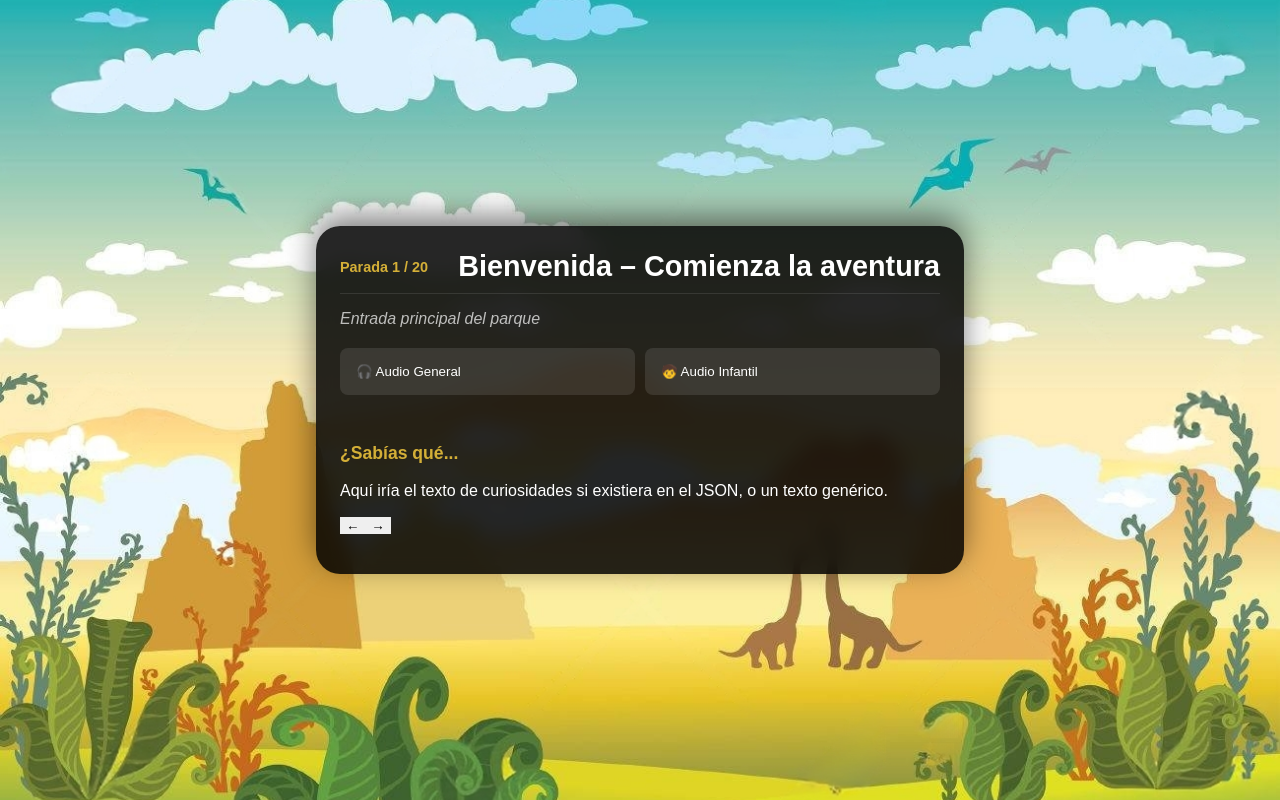
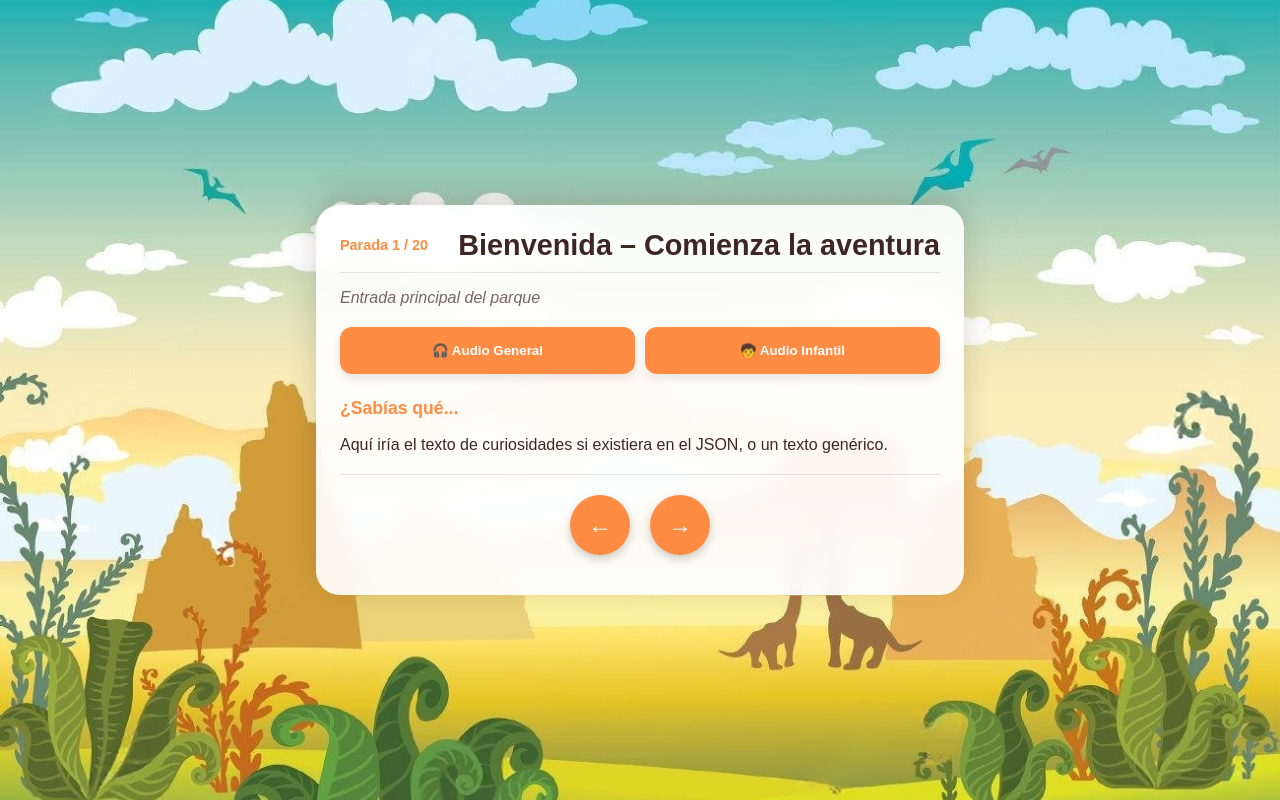
Before and after one commit to Engranajes-Ciencia/Parque-Prehistoria, a React (Vite) app: page /#/visit in a window 1280 px wide. Built offline with nearby package versions, Linux system fonts and the light colour scheme.

Commit message:
Cuartos cambios

```diff
--- a/src/Components/Pages/StopScreen.css
+++ b/src/Components/Pages/StopScreen.css
@@ -13,14 +13,14 @@
 .stop-overlay {
     width: 100%;
     max-width: 600px;
-    background: rgba(0, 0, 0, 0.85);
+    background: rgba(255, 255, 255, 0.9);
     backdrop-filter: blur(10px);
     border-top-left-radius: 24px;
     border-top-right-radius: 24px;
     padding: 24px;
     padding-bottom: 40px;
-    color: white;
-    box-shadow: 0 -10px 30px rgba(0, 0, 0, 0.5);
+    color: var(--text-main);
+    box-shadow: 0 -10px 30px rgba(62, 39, 35, 0.2);
     animation: slideUp 0.5s ease-out;
     max-height: 85vh;
     overflow-y: auto;
@@ -42,7 +42,7 @@
     justify-content: space-between;
     align-items: center;
     margin-bottom: 16px;
-    border-bottom: 1px solid rgba(255, 255, 255, 0.1);
+    border-bottom: 1px solid rgba(0, 0, 0, 0.1);
     padding-bottom: 10px;
 }
 
@@ -73,14 +73,21 @@
 
 .btn-audio {
     flex: 1;
-    background: rgba(255, 255, 255, 0.1);
+    background: var(--primary-color);
     color: white;
-    padding: 12px;
+    padding: 16px;
     border-radius: 12px;
     display: flex;
-    padding: 16px;
-    border-radius: 8px;
-    margin-bottom: 24px;
+    justify-content: center;
+    align-items: center;
+    font-weight: bold;
+    box-shadow: 0 4px 10px rgba(0, 0, 0, 0.1);
+    transition: all 0.2s ease;
+}
+
+.btn-audio.playing {
+    background: var(--accent-color);
+    animation: pulse 2s infinite;
 }
 
 .did-you-know h3 {
@@ -89,12 +96,39 @@
     font-size: 1.1rem;
 }
 
-justify-content: center;
-box-shadow: 0 4px 10px rgba(0, 0, 0, 0.3);
+.nav-controls {
+    display: flex;
+    justify-content: center;
+    gap: 20px;
+    margin-top: 20px;
+    padding-top: 20px;
+    border-top: 1px solid rgba(0, 0, 0, 0.1);
+}
+
+.nav-btn {
+    background: var(--primary-color);
+    color: white;
+    border: none;
+    width: 60px;
+    height: 60px;
+    border-radius: 50%;
+    font-size: 1.5rem;
+    display: flex;
+    align-items: center;
+    justify-content: center;
+    box-shadow: 0 4px 10px rgba(0, 0, 0, 0.2);
+    cursor: pointer;
+    transition: all 0.3s cubic-bezier(0.175, 0.885, 0.32, 1.275);
 }
 
 .nav-btn:hover {
     transform: scale(1.1);
+    background: var(--primary-dark);
+    box-shadow: 0 6px 15px rgba(0, 0, 0, 0.3);
+}
+
+.nav-btn:active {
+    transform: scale(0.95);
 }
 
 @keyframes slideUp {
@@ -106,3 +140,17 @@ box-shadow: 0 4px 10px rgba(0, 0, 0, 0.3);
         transform: translateY(0);
     }
 }
+
+@keyframes pulse {
+    0% {
+        box-shadow: 0 0 0 0 rgba(255, 107, 107, 0.7);
+    }
+
+    70% {
+        box-shadow: 0 0 0 10px rgba(255, 107, 107, 0);
+    }
+
+    100% {
+        box-shadow: 0 0 0 0 rgba(255, 107, 107, 0);
+    }
+}
--- a/src/Components/Pages/VisitController.jsx
+++ b/src/Components/Pages/VisitController.jsx
@@ -85,9 +85,26 @@ const VisitController = () => {
     setViewState(VIEW_STATE.MAP);
   };
 
-  // Render based on state
-  if (viewState === VIEW_STATE.STOP) {
+  // Render logic
+  const isChallengeActive = viewState === VIEW_STATE.CHALLENGE;
+  const isChallengePrompt = viewState === VIEW_STATE.CHALLENGE_PROMPT;
+  const isMapActive = viewState === VIEW_STATE.MAP;
+  const isStopActive = viewState === VIEW_STATE.STOP;
+
   return (
+    <>
+      {/* ALWAYS render ChallengeView if there is a URL, but hide it if not active.
+          This preserves the iframe state (progress) when user navigates away temporarily. */}
+      <div style={{ display: isChallengeActive ? 'block' : 'none', height: '100%', width: '100%' }}>
+        {currentStop.geniallyURL && currentStop.geniallyURL !== "#" && (
+          <ChallengeView
+            url={currentStop.geniallyURL}
+            onFinish={onChallengeFinish}
+          />
+        )}
+      </div>
+
+      {isStopActive && (
         <StopScreen
           stop={currentStop}
           onNext={handleNext}
@@ -95,39 +112,25 @@ const VisitController = () => {
           stopIndex={currentStopIndex}
           totalStops={actividades.length}
         />
-    );
-  }
+      )}
 
-  if (viewState === VIEW_STATE.CHALLENGE_PROMPT) {
-    return (
+      {isChallengePrompt && (
         <ChallengePrompt
           onYes={() => onChallengeDecision(true)}
           onNo={() => onChallengeDecision(false)}
           onBack={handlePrev}
         />
-    );
-  }
+      )}
 
-  if (viewState === VIEW_STATE.CHALLENGE) {
-    return (
-      <ChallengeView
-        url={currentStop.geniallyURL}
-        onFinish={onChallengeFinish}
-      />
-    );
-  }
-
-  if (viewState === VIEW_STATE.MAP) {
-    return (
+      {isMapActive && (
         <IntermediateMap
           nextStop={nextStop}
           onContinue={handleNext}
           onBack={handlePrev}
         />
+      )}
+    </>
   );
-  }
-
-  return null;
 };
 
 export default VisitController;
--- a/src/index.css
+++ b/src/index.css
@@ -1,26 +1,39 @@
 :root {
-  /* Premium Color Palette */
-  --primary-color: #D4AF37; /* Gold */
-  --primary-dark: #AA8C2C;
-  --secondary-color: #2C3E50; /* Dark Blue/Grey */
-  --accent-color: #E74C3C; /* Red for actions */
-  --background-dark: #1a1a1a;
-  --text-light: #ecf0f1;
-  --text-dark: #2c3e50;
-  --glass-bg: rgba(255, 255, 255, 0.1);
-  --glass-border: rgba(255, 255, 255, 0.2);
-  --shadow: 0 8px 32px 0 rgba(31, 38, 135, 0.37);
+  /* Prehistoric Nature Palette - Cheerful & Light */
+  --primary-color: #FF8C42;
+  /* Vibrant Orange (Amber/Fire) */
+  --primary-dark: #E67E22;
+  --secondary-color: #88B04B;
+  /* Prehistoric Green (Fern/Plant) */
+  --accent-color: #FF6B6B;
+  /* Bright Red/Coral for important actions */
+
+  --background-light: #FDF6E3;
+  /* Light Parchment/Sand */
+  --background-dark: #F4ECC2;
+  /* Slightly darker sand for contrast */
+
+  --text-main: #3E2723;
+  /* Dark Brown (Earth/Wood) - High contrast on light bg */
+  --text-light: #FDF6E3;
+  /* Light text for buttons */
+
+  --glass-bg: rgba(255, 255, 255, 0.6);
+  /* Lighter glass */
+  --glass-border: rgba(255, 255, 255, 0.8);
+  --shadow: 0 8px 32px 0 rgba(62, 39, 35, 0.15);
+  /* Softer shadow */
 
   /* Typography */
-  --font-main: 'Outfit', sans-serif; /* Assuming we can load this or fallback */
+  --font-main: 'Outfit', sans-serif;
 }
 
 body {
   margin: 0;
   padding: 0;
   font-family: var(--font-main), system-ui, -apple-system, sans-serif;
-  background-color: var(--background-dark);
-  color: var(--text-light);
+  background-color: var(--background-light);
+  color: var(--text-main);
   overflow-x: hidden;
 }
 
```
Lines whose indentation alone changed are shown as unchanged.
